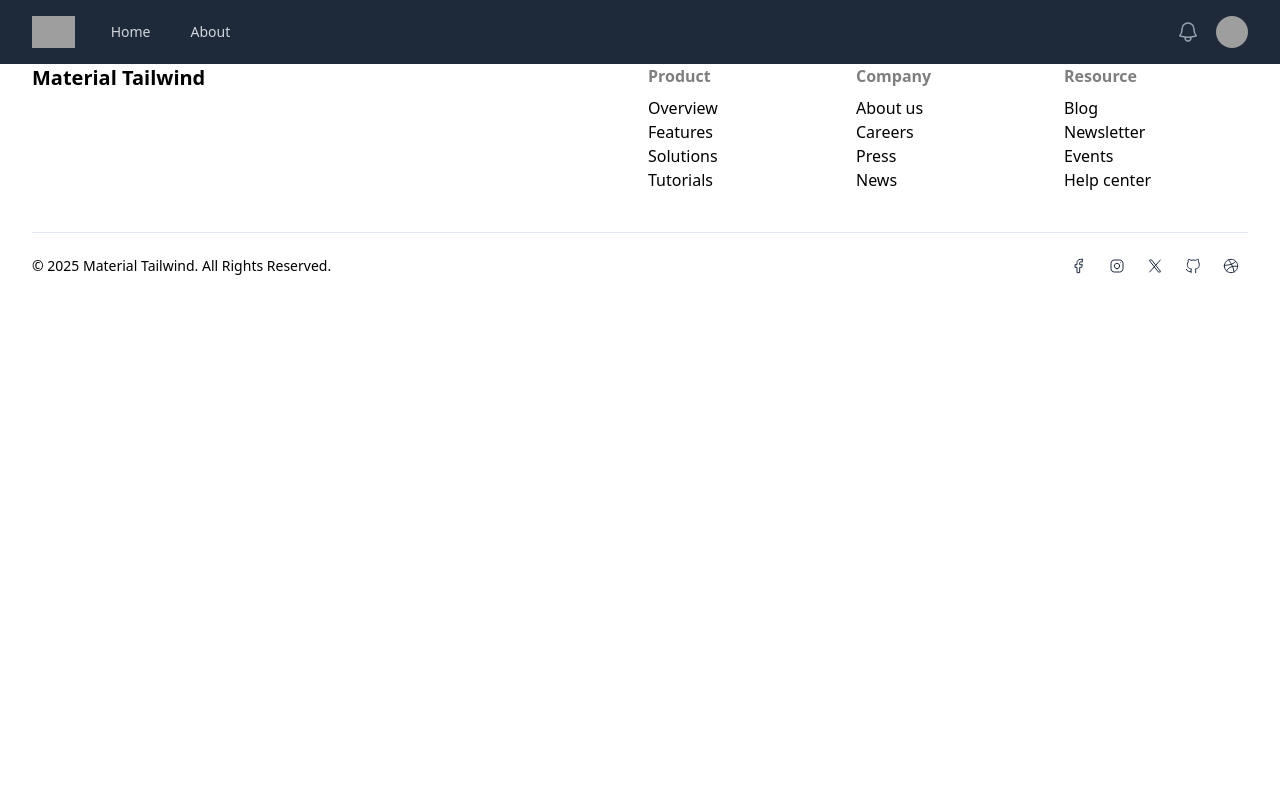
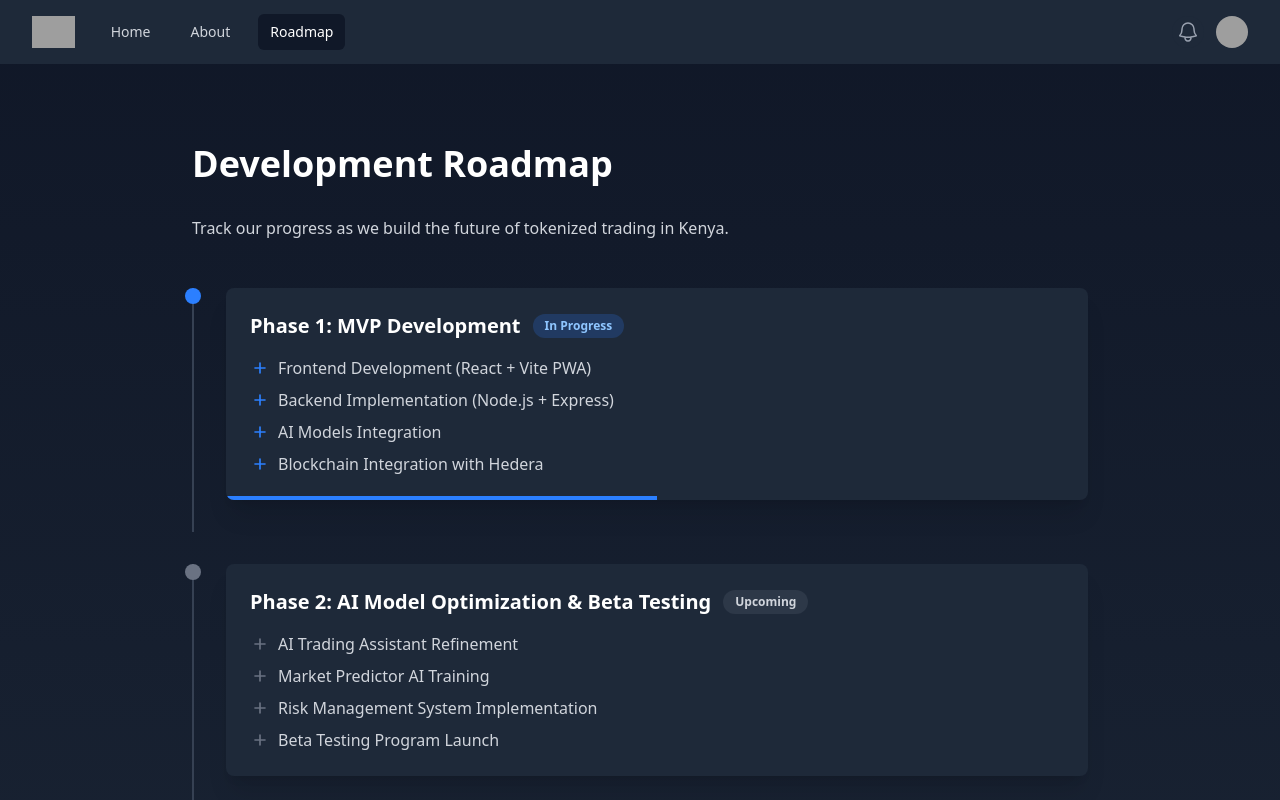
Before and after one commit to BettKev/XenoTrade, a React (Vite) app in the folder client/: page /roadmap in a window 1280 px wide. Shown: the top 800 px of the page. Built offline with nearby package versions, Linux system fonts and the light colour scheme; no server answers; grey boxes are pictures that could not be loaded.

Commit message:
Add Roadmap page and link it in the Navbar

```diff
--- a/client/src/App.tsx
+++ b/client/src/App.tsx
@@ -3,6 +3,7 @@ import { BrowserRouter, Routes, Route } from 'react-router-dom';
 import Layout from './components/Layout';
 import Home from './pages/Home';
 import About from './pages/About';
+import Roadmap from './pages/Roadmap';
 import { LoginProvider } from './contexts/LoginContext';
 
 const App: React.FC = () => {
@@ -13,6 +14,7 @@ const App: React.FC = () => {
           <Routes>
             <Route path="/" element={<Home />} />
             <Route path="/about" element={<About />} />
+            <Route path="/roadmap" element={<Roadmap />} />
           </Routes>
         </Layout>
       </BrowserRouter>
--- a/client/src/components/Navbar.tsx
+++ b/client/src/components/Navbar.tsx
@@ -80,6 +80,16 @@ const Navbar: React.FC = () => {
                   }`}
                 >
                   About
+                </Link>
+                <Link
+                  to="/roadmap"
+                  className={`rounded-md px-3 py-2 text-sm font-medium ${
+                    isActive('/roadmap')
+                      ? 'bg-gray-900 text-white'
+                      : 'text-gray-300 hover:bg-gray-700 hover:text-white'
+                  }`}
+                >
+                  Roadmap
                 </Link>
               </div>
             </div>
@@ -202,6 +212,16 @@ const Navbar: React.FC = () => {
           >
             About
           </Link>
+          <Link
+            to="/roadmap"
+            className={`block rounded-md px-3 py-2 text-base font-medium ${
+              isActive('/roadmap')
+                ? 'bg-gray-900 text-white'
+                : 'text-gray-300 hover:bg-gray-700 hover:text-white'
+            }`}
+          >
+            Roadmap
+          </Link>
         </div>
       </div>
     </nav>
--- /dev/null
+++ b/client/src/pages/Roadmap.tsx
@@ -0,0 +1,177 @@
+import React from 'react';
+import { motion } from 'framer-motion';
+
+interface RoadmapPhase {
+  title: string;
+  description: string[];
+  status: 'completed' | 'in-progress' | 'upcoming';
+}
+
+const roadmapData: RoadmapPhase[] = [
+  {
+    title: 'Phase 1: MVP Development',
+    description: [
+      'Frontend Development (React + Vite PWA)',
+      'Backend Implementation (Node.js + Express)',
+      'AI Models Integration',
+      'Blockchain Integration with Hedera',
+    ],
+    status: 'in-progress',
+  },
+  {
+    title: 'Phase 2: AI Model Optimization & Beta Testing',
+    description: [
+      'AI Trading Assistant Refinement',
+      'Market Predictor AI Training',
+      'Risk Management System Implementation',
+      'Beta Testing Program Launch',
+    ],
+    status: 'upcoming',
+  },
+  {
+    title: 'Phase 3: Smart Contract Deployment & NSE Integration',
+    description: [
+      'Smart Contract Development & Auditing',
+      'NSE Market Data Integration',
+      'Asset Tokenization Implementation',
+      'Regulatory Compliance Integration',
+    ],
+    status: 'upcoming',
+  },
+  {
+    title: 'Phase 4: Full Launch & User Acquisition',
+    description: [
+      'Platform Launch Marketing Campaign',
+      'Community Building Initiatives',
+      'Educational Content Release',
+      'Partnership Development',
+    ],
+    status: 'upcoming',
+  },
+];
+
+const Roadmap: React.FC = () => {
+  const getStatusColor = (status: RoadmapPhase['status']) => {
+    switch (status) {
+      case 'completed':
+        return 'bg-green-500';
+      case 'in-progress':
+        return 'bg-blue-500';
+      case 'upcoming':
+        return 'bg-gray-500';
+    }
+  };
+
+  const progressVariants = {
+    initial: { width: 0 },
+    animate: (status: RoadmapPhase['status']) => ({
+      width: status === 'completed' ? '100%' : status === 'in-progress' ? '50%' : '0%',
+      transition: { duration: 1.5, ease: "easeInOut" }
+    })
+  };
+
+  const phaseVariants = {
+    hover: {
+      scale: 1.02,
+      translateY: -5,
+      transition: { duration: 0.2 }
+    }
+  };
+
+  return (
+    <div className="min-h-screen bg-gradient-to-b from-gray-900 to-gray-800 text-white py-20">
+      <div className="container mx-auto px-6">
+        <motion.div
+          initial={{ opacity: 0, y: 20 }}
+          animate={{ opacity: 1, y: 0 }}
+          transition={{ duration: 0.8 }}
+          className="max-w-4xl mx-auto"
+        >
+          <h1 className="text-4xl font-bold mb-8">Development Roadmap</h1>
+          <p className="text-gray-300 mb-12">
+            Track our progress as we build the future of tokenized trading in Kenya.
+          </p>
+
+          <div className="space-y-8">
+            {roadmapData.map((phase, index) => (
+              <motion.div
+                key={index}
+                initial={{ opacity: 0, x: -20 }}
+                animate={{ opacity: 1, x: 0 }}
+                whileHover="hover"
+                variants={phaseVariants}
+                transition={{ duration: 0.5, delay: index * 0.2 }}
+                className="relative pl-8 pb-8 border-l-2 border-gray-700 last:border-l-0"
+              >
+                {/* Timeline dot */}
+                <div className={`absolute left-[-9px] w-4 h-4 rounded-full ${getStatusColor(phase.status)}`} />
+
+                {/* Phase content */}
+                <div className="bg-gray-800 rounded-lg p-6 shadow-xl overflow-hidden relative">
+                  {/* Progress bar */}
+                  <motion.div
+                    className={`absolute bottom-0 left-0 h-1 ${getStatusColor(phase.status)}`}
+                    variants={progressVariants}
+                    initial="initial"
+                    animate="animate"
+                    custom={phase.status}
+                  />
+
+                  <h3 className="text-xl font-semibold mb-4 flex items-center gap-3">
+                    {phase.title}
+                    <motion.span
+                      className={`text-xs px-3 py-1 rounded-full ${
+                        phase.status === 'completed' ? 'bg-green-500/20 text-green-300' :
+                        phase.status === 'in-progress' ? 'bg-blue-500/20 text-blue-300' :
+                        'bg-gray-500/20 text-gray-300'
+                      }`}
+                      whileHover={{ scale: 1.1 }}
+                    >
+                      {phase.status === 'completed' ? 'Completed' :
+                       phase.status === 'in-progress' ? 'In Progress' :
+                       'Upcoming'}
+                    </motion.span>
+                  </h3>
+                  <ul className="space-y-2">
+                    {phase.description.map((item, itemIndex) => (
+                      <motion.li
+                        key={itemIndex}
+                        initial={{ opacity: 0 }}
+                        animate={{ opacity: 1 }}
+                        whileHover={{ x: 10 }}
+                        transition={{ delay: index * 0.2 + itemIndex * 0.1 }}
+                        className="flex items-center gap-2 text-gray-300 cursor-pointer"
+                      >
+                        <motion.svg
+                          className={`w-5 h-5 ${
+                            phase.status === 'completed' ? 'text-green-500' :
+                            phase.status === 'in-progress' ? 'text-blue-500' :
+                            'text-gray-500'
+                          }`}
+                          fill="none"
+                          viewBox="0 0 24 24"
+                          stroke="currentColor"
+                          whileHover={{ rotate: 360 }}
+                          transition={{ duration: 0.3 }}
+                        >
+                          {phase.status === 'completed' ? (
+                            <path strokeLinecap="round" strokeLinejoin="round" strokeWidth={2} d="M5 13l4 4L19 7" />
+                          ) : (
+                            <path strokeLinecap="round" strokeLinejoin="round" strokeWidth={2} d="M12 6v6m0 0v6m0-6h6m-6 0H6" />
+                          )}
+                        </motion.svg>
+                        {item}
+                      </motion.li>
+                    ))}
+                  </ul>
+                </div>
+              </motion.div>
+            ))}
+          </div>
+        </motion.div>
+      </div>
+    </div>
+  );
+};
+
+export default Roadmap;
```
